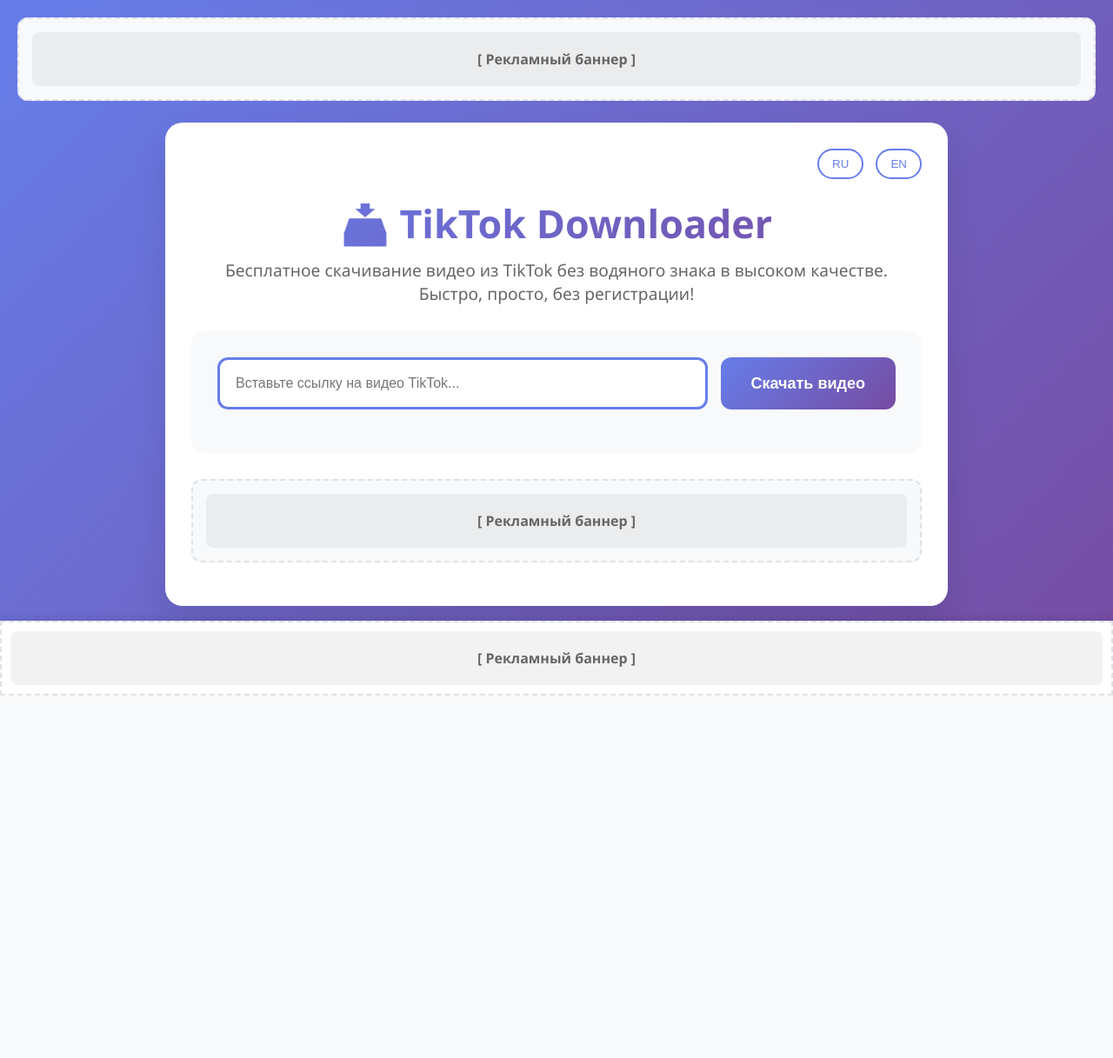
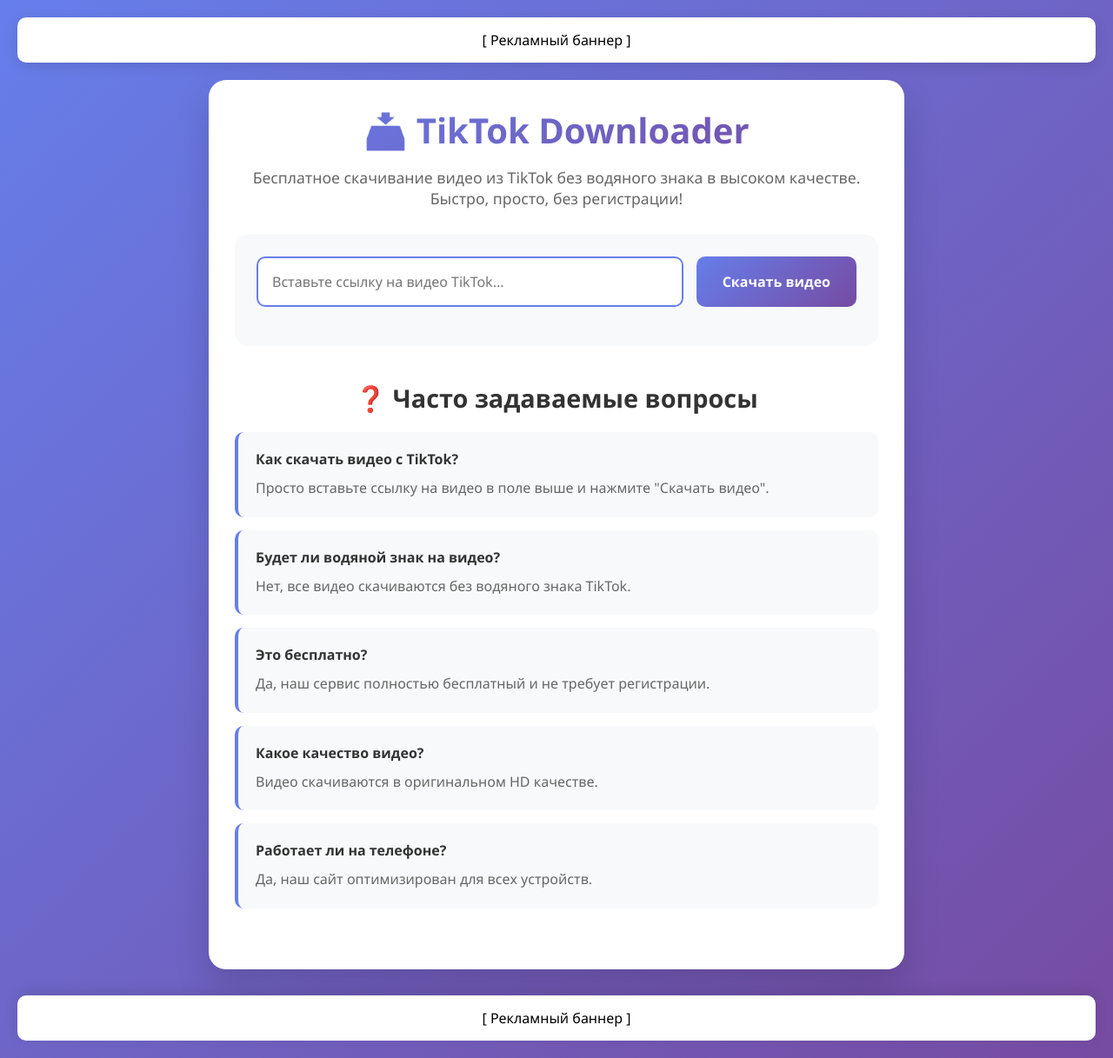
Before and after one commit to Olena-Mala/tiktok-d, a Flask app: page / in a window 1280 px wide. Shown: the whole page at 87% size. Before the commit the page ends 800 px from the top, so only its background shows below. Run offline with Flask 3, Linux system fonts and the light colour scheme.

Commit message:
index.html

```diff
--- a/templates/index.html
+++ b/templates/index.html
@@ -6,117 +6,65 @@
     <title>{{ lang.title }}</title>
     <meta name="description" content="{{ lang.description }}">
     <meta name="keywords" content="{{ lang.keywords }}">
-    <meta name="author" content="TikTok Downloader">
 
     <!-- Google AdSense -->
-    <script async src="https://pagead2.googlesyndication.com/pagead/js/adsbygoogle.js?client=ca-pub-ТВІЙ-КОД"
-     crossorigin="anonymous"></script>
+    <script async src="https://pagead2.googlesyndication.com/pagead/js/adsbygoogle.js?client=ca-pub-ТВІЙ-КОД" crossorigin="anonymous"></script>
 
     <style>
         * {
             margin: 0;
             padding: 0;
             box-sizing: border-box;
+            font-family: 'Segoe UI', Tahoma, Geneva, Verdana, sans-serif;
         }
 
         body {
-            font-family: 'Segoe UI', Tahoma, Geneva, Verdana, sans-serif;
             background: linear-gradient(135deg, #667eea 0%, #764ba2 100%);
             min-height: 100vh;
             padding: 20px;
-            color: #333;
         }
 
-        .container {
-            max-width: 900px;
+        /* Top Banner */
+        .top-banner {
+            background: #fff;
+            padding: 15px;
+            text-align: center;
+            border-radius: 10px;
+            margin-bottom: 20px;
+            box-shadow: 0 4px 15px rgba(0,0,0,0.1);
+        }
+
+        /* Main Container */
+        .main-container {
+            max-width: 800px;
             margin: 0 auto;
             background: white;
             border-radius: 20px;
             padding: 30px;
-            box-shadow: 0 20px 40px rgba(0,0,0,0.1);
-        }
-
-        /* Рекламні контейнери */
-        .ad-container {
-            margin: 20px 0;
+            box-shadow: 0 20px 40px rgba(0,0,0,0.15);
             text-align: center;
-            background: #f8f9fa;
-            padding: 15px;
-            border-radius: 12px;
-            border: 2px dashed #dee2e6;
-        }
-
-        .top-ad {
-            margin-top: 0;
-            margin-bottom: 25px;
-        }
-
-        .sticky-footer {
-            position: fixed;
-            bottom: 0;
-            left: 0;
-            width: 100%;
-            margin: 0;
-            border-radius: 0;
-            z-index: 999;
-            background: white;
-            box-shadow: 0 -2px 10px rgba(0,0,0,0.1);
-            padding: 10px;
-        }
-
-        .ad-placeholder {
-            padding: 20px;
-            background: rgba(0,0,0,0.05);
-            border-radius: 8px;
-            color: #666;
-            font-weight: bold;
-        }
-
-        .header {
-            text-align: center;
-            margin-bottom: 30px;
         }
 
         h1 {
-            font-size: 2.8em;
-            margin-bottom: 10px;
+            font-size: 2.5em;
+            margin-bottom: 15px;
             background: linear-gradient(135deg, #667eea, #764ba2);
             -webkit-background-clip: text;
             -webkit-text-fill-color: transparent;
         }
 
         .description {
-            font-size: 1.2em;
             color: #666;
             margin-bottom: 30px;
+            font-size: 1.1em;
         }
 
-        .language-switcher {
-            text-align: right;
-            margin-bottom: 20px;
-        }
-
-        .lang-btn {
-            background: none;
-            border: 2px solid #667eea;
-            color: #667eea;
-            padding: 8px 15px;
-            border-radius: 20px;
-            cursor: pointer;
-            margin-left: 10px;
-            transition: all 0.3s;
-        }
-
-        .lang-btn:hover, .lang-btn.active {
-            background: #667eea;
-            color: white;
-        }
-
+        /* Download Form */
         .download-form {
             background: #f8f9fa;
-            padding: 30px;
+            padding: 25px;
             border-radius: 15px;
-            margin-bottom: 30px;
+            margin-bottom: 25px;
         }
 
         .input-group {
@@ -127,11 +75,10 @@
 
         input[type="text"] {
             flex: 1;
-            padding: 18px;
-            border: 3px solid #e9ecef;
-            border-radius: 12px;
+            padding: 16px;
+            border: 2px solid #e9ecef;
+            border-radius: 10px;
             font-size: 16px;
-            transition: border-color 0.3s;
         }
 
         input[type="text"]:focus {
@@ -140,13 +87,13 @@
         }
 
         button.download-btn {
-            padding: 18px 35px;
+            padding: 16px 30px;
             background: linear-gradient(135deg, #667eea, #764ba2);
             color: white;
             border: none;
-            border-radius: 12px;
+            border-radius: 10px;
             cursor: pointer;
-            font-size: 18px;
+            font-size: 16px;
             font-weight: bold;
             transition: transform 0.3s;
         }
@@ -155,19 +102,23 @@
             transform: translateY(-2px);
         }
 
-        .result {
-            margin-top: 30px;
-            text-align: center;
+        /* Result Section */
+        .result-section {
+            display: none;
+            margin: 30px 0;
+            padding: 25px;
+            background: #f8f9fa;
+            border-radius: 15px;
         }
 
-        .video-preview {
-            margin: 25px 0;
+        .video-container {
+            margin: 20px 0;
             border-radius: 15px;
             overflow: hidden;
-            box-shadow: 0 10px 25px rgba(0,0,0,0.15);
+            box-shadow: 0 10px 25px rgba(0,0,0,0.1);
         }
 
-        .download-link {
+        .download-video-btn {
             display: inline-block;
             padding: 15px 30px;
             background: linear-gradient(135deg, #48bb78, #38a169);
@@ -175,71 +126,81 @@
             text-decoration: none;
             border-radius: 10px;
             font-weight: bold;
-            font-size: 18px;
+            font-size: 16px;
+            margin-top: 20px;
             transition: transform 0.3s;
         }
 
-        .download-link:hover {
+        .download-video-btn:hover {
             transform: translateY(-2px);
         }
 
-        .error {
-            color: #e53e3e;
-            background: #fed7d7;
+        /* Loading Overlay */
+        .loading-overlay {
+            display: none;
+            position: fixed;
+            top: 0;
+            left: 0;
+            width: 100%;
+            height: 100%;
+            background: rgba(0,0,0,0.8);
+            z-index: 1000;
+            justify-content: center;
+            align-items: center;
+        }
+
+        .loading-spinner {
+            color: white;
+            font-size: 24px;
+            background: rgba(255,255,255,0.1);
+            padding: 30px;
+            border-radius: 15px;
+            backdrop-filter: blur(10px);
+        }
+
+        /* FAQ Section */
+        .faq-section {
+            margin: 40px 0;
+            text-align: left;
+        }
+
+        .faq-title {
+            font-size: 1.8em;
+            margin-bottom: 20px;
+            text-align: center;
+            color: #333;
+        }
+
+        .faq-item {
+            background: #f8f9fa;
             padding: 20px;
             border-radius: 10px;
-            margin: 25px 0;
-            font-size: 16px;
+            margin-bottom: 15px;
+            border-left: 4px solid #667eea;
         }
 
-        .loading {
-            color: #667eea;
-            font-size: 20px;
-            padding: 30px;
+        .faq-question {
+            font-weight: bold;
+            margin-bottom: 10px;
+            color: #333;
         }
 
-        /* Pop-up стилі */
-        .popup {
-            display: none;
-            position: fixed;
-            z-index: 1000;
-            left: 0;
-            top: 0;
-            width: 100%;
-            height: 100%;
-            background-color: rgba(0,0,0,0.8);
+        .faq-answer {
+            color: #666;
+            line-height: 1.6;
         }
 
-        .popup-content {
-            background-color: #fff;
-            margin: 10% auto;
-            padding: 30px;
-            border-radius: 20px;
-            width: 90%;
-            max-width: 500px;
-            position: relative;
-        }
-
-        .close {
-            color: #aaa;
-            position: absolute;
-            top: 15px;
-            right: 20px;
-            font-size: 32px;
-            font-weight: bold;
-            cursor: pointer;
-        }
-
-        .close:hover {
-            color: #000;
+        /* Footer Banner */
+        .footer-banner {
+            background: #fff;
+            padding: 15px;
+            text-align: center;
+            border-radius: 10px;
+            margin-top: 30px;
+            box-shadow: 0 -4px 15px rgba(0,0,0,0.1);
         }
 
         @media (max-width: 768px) {
-            .container {
-                padding: 20px;
-                margin: 10px;
-            }
-
             .input-group {
                 flex-direction: column;
             }
@@ -249,122 +210,130 @@
             }
 
             h1 {
-                font-size: 2.2em;
+                font-size: 2em;
             }
 
-            .sticky-footer {
-                position: relative;
-                margin-top: 30px;
+            .main-container {
+                padding: 20px;
+                margin: 10px;
             }
         }
     </style>
 </head>
 <body>
     <!-- Top Banner Ad -->
-    <div class="ad-container top-ad">
-        <div class="ad-placeholder">
-            [ Рекламный баннер ]
-        </div>
+    <div class="top-banner">
+        <div class="ad-placeholder">[ Рекламный баннер ]</div>
     </div>
 
-    <div class="container">
-        <div class="language-switcher">
-            <button class="lang-btn" onclick="setLanguage('ru')">RU</button>
-            <button class="lang-btn" onclick="setLanguage('en')">EN</button>
-        </div>
-
-        <div class="header">
-            <h1>📥 TikTok Downloader</h1>
-            <p class="description">{{ lang.description }}</p>
-        </div>
+    <div class="main-container">
+        <h1>📥 TikTok Downloader</h1>
+        <p class="description">{{ lang.description }}</p>
 
         <div class="download-form">
             <div class="input-group">
                 <input type="text" id="tiktokUrl" placeholder="{{ lang.placeholder }}" />
-                <button class="download-btn" onclick="downloadVideo()">{{ lang.download_btn }}</button>
+                <button class="download-btn" onclick="startDownload()">{{ lang.download_btn }}</button>
             </div>
         </div>
 
-        <div class="ad-container">
-            <div class="ad-placeholder">
-                [ Рекламный баннер ]
+        <!-- Result Section -->
+        <div class="result-section" id="resultSection">
+            <h3>✅ {{ lang.success }}</h3>
+            <div class="video-container">
+                <video controls width="100%" id="videoPlayer" style="max-width: 600px;">
+                    Ваш браузер не поддерживает видео
+                </video>
             </div>
+            <a href="#" id="downloadLink" class="download-video-btn" download>
+                ⬇️ Скачать видео
+            </a>
         </div>
 
-        <div id="result"></div>
-    </div>
+        <!-- FAQ Section -->
+        <div class="faq-section">
+            <h3 class="faq-title">❓ Часто задаваемые вопросы</h3>
 
-    <!-- Sticky Footer Ad -->
-    <div class="ad-container sticky-footer">
-        <div class="ad-placeholder">
-            [ Рекламный баннер ]
-        </div>
-    </div>
+            <div class="faq-item">
+                <div class="faq-question">Как скачать видео с TikTok?</div>
+                <div class="faq-answer">Просто вставьте ссылку на видео в поле выше и нажмите "Скачать видео".</div>
+            </div>
 
-    <!-- Pop-up Ad -->
-    <div id="popupAd" class="popup">
-        <div class="popup-content">
-            <span class="close" onclick="closePopup()">&times;</span>
-            <div class="ad-placeholder">
-                [ Всплывающая реклама ]
+            <div class="faq-item">
+                <div class="faq-question">Будет ли водяной знак на видео?</div>
+                <div class="faq-answer">Нет, все видео скачиваются без водяного знака TikTok.</div>
+            </div>
+
+            <div class="faq-item">
+                <div class="faq-question">Это бесплатно?</div>
+                <div class="faq-answer">Да, наш сервис полностью бесплатный и не требует регистрации.</div>
+            </div>
+
+            <div class="faq-item">
+                <div class="faq-question">Какое качество видео?</div>
+                <div class="faq-answer">Видео скачиваются в оригинальном HD качестве.</div>
+            </div>
+
+            <div class="faq-item">
+                <div class="faq-question">Работает ли на телефоне?</div>
+                <div class="faq-answer">Да, наш сайт оптимизирован для всех устройств.</div>
             </div>
         </div>
     </div>
 
+    <!-- Footer Banner Ad -->
+    <div class="footer-banner">
+        <div class="ad-placeholder">[ Рекламный баннер ]</div>
+    </div>
+
+    <!-- Loading Overlay -->
+    <div class="loading-overlay" id="loadingOverlay">
+        <div class="loading-spinner">
+            ⏳ {{ lang.loading }}
+        </div>
+    </div>
+
     <script>
-    async function setLanguage(lang) {
-        await fetch(`/set_language/${lang}`);
-        window.location.reload();
-    }
-
-    async function downloadVideo() {
+    function startDownload() {
         const url = document.getElementById('tiktokUrl').value;
-        const resultDiv = document.getElementById('result');
+        const loadingOverlay = document.getElementById('loadingOverlay');
 
         if (!url) {
-            resultDiv.innerHTML = `<div class="error">❌ {{ lang.error_url }}</div>`;
+            alert('{{ lang.error_url }}');
             return;
         }
 
-        resultDiv.innerHTML = `<div class="loading">⏳ {{ lang.loading }}</div>`;
+        // Показуємо завантаження
+        loadingOverlay.style.display = 'flex';
 
-        try {
-            const response = await fetch(`/api/download?url=${encodeURIComponent(url)}`);
-            const data = await response.json();
+        fetch(`/api/download?url=${encodeURIComponent(url)}`)
+            .then(response => response.json())
+            .then(data => {
+                loadingOverlay.style.display = 'none';
 
-            if (data.success) {
-                resultDiv.innerHTML = `
-                    <div class="result">
-                        <h3>✅ {{ lang.success }}</h3>
-                        <div class="video-preview">
-                            <video controls width="100%" style="max-width: 600px;">
-                                <source src="${data.video_url}" type="video/mp4">
-                            </video>
-                        </div>
-                        <br>
-                        <a href="${data.video_url}" download="${data.title}" class="download-link">
-                            ⬇️ {{ lang.download_btn }}
-                        </a>
-                    </div>
-                `;
+                if (data.success) {
+                    // Показуємо результат
+                    const resultSection = document.getElementById('resultSection');
+                    const videoPlayer = document.getElementById('videoPlayer');
+                    const downloadLink = document.getElementById('downloadLink');
 
-                // Показує pop-up після завантаження
-                setTimeout(showPopupAd, 1000);
+                    videoPlayer.src = data.video_url;
+                    downloadLink.href = data.video_url;
+                    downloadLink.download = data.title;
 
-            } else {
-                resultDiv.innerHTML = `<div class="error">❌ ${data.error}</div>`;
-            }
-        } catch (error) {
-            resultDiv.innerHTML = `<div class="error">❌ {{ lang.error_general }}</div>`;
-        }
-    }
+                    resultSection.style.display = 'block';
 
-    function showPopupAd() {
-        document.getElementById('popupAd').style.display = 'block';
-    }
+                    // Прокручуємо до результату
+                    resultSection.scrollIntoView({ behavior: 'smooth' });
 
-    function closePopup() {
-        document.getElementById('popupAd').style.display = 'none';
+                } else {
+                    alert('❌ ' + data.error);
+                }
+            })
+            .catch(error => {
+                loadingOverlay.style.display = 'none';
+                alert('❌ Ошибка сети. Попробуйте еще раз.');
+            });
     }
 
     // Автофокус на поле ввода
```
